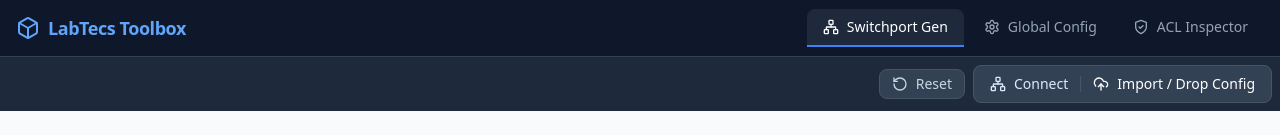
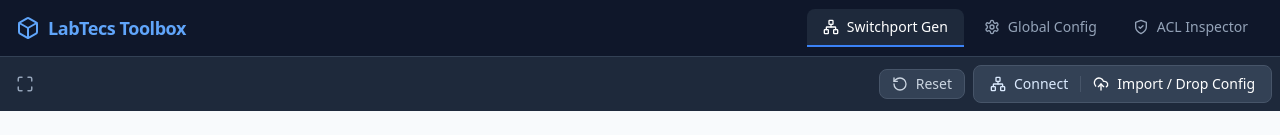
Before and after one commit to labtecs/cisco-config-gen, a React (Vite) app: page / in a window 1280 px wide. Shown: the top 135 px of the page. Built offline with nearby package versions, Linux system fonts and the light colour scheme.

Commit message:
Optionl large UI

```diff
--- a/server.js
+++ b/server.js
@@ -72,7 +72,7 @@ app.post('/api/connect', (req, res) => {
         port: parseInt(port),
         username: username,
         password: password,
-        readyTimeout: 20000, // Increase timeout for slower devices
+        readyTimeout: 60000, // Increase timeout significantly for large stacks
         // Ciphers often needed for older Cisco Switches:
         algorithms: {
             kex: [
--- a/src/components/Layout/GlobalHeader.jsx
+++ b/src/components/Layout/GlobalHeader.jsx
@@ -1,11 +1,28 @@
 import React from 'react';
-import { UploadCloud, Network, ArrowDown, RotateCcw } from 'lucide-react';
+import { UploadCloud, Network, ArrowDown, RotateCcw, Maximize, Minimize } from 'lucide-react';
+import { useAppConfig } from '../../context/ConfigContext';
 
 export default function GlobalHeader({ onUpload, dragActive, showSshButton, onToggleConnect, isConnectOpen, onReset }) {
+    const { settings, toggleLayoutMode } = useAppConfig();
+
+    const headerContainerClass = settings.layout.mode === 'full-width'
+        ? "w-full mx-auto flex justify-between items-center gap-2 px-4"
+        : "max-w-7xl mx-auto flex justify-between items-center gap-2";
+
     return (
         <>
             <header className="bg-slate-800 text-white p-2 sticky top-[56px] z-50">
-                <div className="max-w-7xl mx-auto flex justify-end items-center gap-2">
+                <div className={headerContainerClass}>
+                    {/* Layout Toggle Button */}
+                    <button
+                        onClick={toggleLayoutMode}
+                        className="p-2 rounded-lg hover:bg-slate-700 transition-colors text-slate-400 hover:text-white"
+                        title={settings.layout.mode === 'standard' ? 'Full-Width Ansicht' : 'Standard Ansicht'}
+                    >
+                        {settings.layout.mode === 'standard' ? <Maximize size={18} /> : <Minimize size={18} />}
+                    </button>
+
+                    <div className="flex items-center gap-2">
                         <button
                             onClick={onReset}
                             className="flex items-center gap-2 px-3 py-1 bg-slate-700 hover:bg-red-600 rounded-lg border border-slate-600 text-sm font-medium transition-colors text-slate-300 hover:text-white"
@@ -37,6 +54,7 @@ export default function GlobalHeader({ onUpload, dragActive, showSshButton, onTo
                             </label>
                         </div>
                     </div>
+                </div>
             </header>
 
             {dragActive && (
--- a/src/components/Tools/ConfigGen.jsx
+++ b/src/components/Tools/ConfigGen.jsx
@@ -3,21 +3,28 @@ import { CheckSquare, Zap, Shield, FastForward, Phone, Power, Filter, Activity,
 import MaintenanceModal from './MaintenanceModal';
 // Components & Hooks
 import { useCiscoGen } from '../../hooks/Cisco/useCiscoGen.js';
+import { useAppConfig } from '../../context/ConfigContext.jsx'; // Import the new hook
 import SwitchVisualizer from '../Visualizer/SwitchVisualizer';
 import GlobalSettings from '../Controls/GlobalSettings';
 import ConfigPreview from '../Editor/ConfigPreview';
 import SinglePortEditor from '../Editor/SinglePortEditor';
 import MultiPortEditor from '../Editor/MultiPortEditor';
-import PortChannelEditor from '../Editor/PortChannelEditor'; // Import the new component
+import PortChannelEditor from '../Editor/PortChannelEditor';
 
 export default function ConfigGen({ fileContent }) {
     const APP_VERSION = "v4.0";
     const logic = useCiscoGen({ fileContent });
+    const { settings } = useAppConfig(); // Use the config hook
     const [showMaintenance, setShowMaintenance] = React.useState(false);
+
+    // Determine layout classes based on settings
+    const mainContainerClass = settings.layout.mode === 'full-width'
+        ? "w-full p-4 md:p-6 space-y-8"
+        : "max-w-7xl mx-auto p-4 md:p-6 space-y-8";
 
     return (
         <div className="min-h-screen bg-slate-50 text-slate-800 font-sans pb-32 relative">
-            <main className="max-w-7xl mx-auto p-4 md:p-6 space-y-8">
+            <main className={mainContainerClass}>
                      {/* CONTROLS */}
                     <GlobalSettings
                         stackMembers={logic.stackMembers} setStackMembers={logic.setStackMembers}
--- /dev/null
+++ b/src/config/appSettings.js
@@ -0,0 +1,14 @@
+/**
+ * Zentrale Konfigurationsdatei für die Anwendung.
+ * Hier werden Standardwerte definiert, ähnlich einer config.ini.
+ */
+export const defaultSettings = {
+  layout: {
+    // Optionen: 'standard' (zentriert, max-width) oder 'full-width' (ganzer Bildschirm)
+    mode: 'standard',
+  },
+  ui: {
+    showSidebar: true,
+    theme: 'light' // Vorbereitung für Dark Mode
+  }
+};
--- /dev/null
+++ b/src/context/ConfigContext.jsx
@@ -0,0 +1,52 @@
+import React, { createContext, useContext, useState, useEffect } from 'react';
+import { defaultSettings } from '../config/appSettings';
+
+const ConfigContext = createContext();
+
+export const ConfigProvider = ({ children }) => {
+  // State mit Lazy Initialization aus localStorage laden
+  const [settings, setSettings] = useState(() => {
+    try {
+      const stored = localStorage.getItem('cisco_app_config');
+      return stored ? { ...defaultSettings, ...JSON.parse(stored) } : defaultSettings;
+    } catch (error) {
+      console.error("Fehler beim Laden der Konfiguration:", error);
+      return defaultSettings;
+    }
+  });
+
+  // Speichern bei Änderungen
+  useEffect(() => {
+    localStorage.setItem('cisco_app_config', JSON.stringify(settings));
+  }, [settings]);
+
+  /**
+   * Ändert den Layout-Modus
+   * @param {'standard'|'full-width'} mode
+   */
+  const setLayoutMode = (mode) => {
+    setSettings(prev => ({
+      ...prev,
+      layout: { ...prev.layout, mode }
+    }));
+  };
+
+  const toggleLayoutMode = () => {
+    const newMode = settings.layout.mode === 'standard' ? 'full-width' : 'standard';
+    setLayoutMode(newMode);
+  };
+
+  const value = {
+    settings,
+    setLayoutMode,
+    toggleLayoutMode
+  };
+
+  return (
+    <ConfigContext.Provider value={value}>
+      {children}
+    </ConfigContext.Provider>
+  );
+};
+
+export const useAppConfig = () => useContext(ConfigContext);
--- a/src/hooks/Cisco/useConfigParsing.js
+++ b/src/hooks/Cisco/useConfigParsing.js
@@ -121,7 +121,16 @@ export function useConfigParsing() {
                 }
                 else if (trimmed.includes('switchport mode trunk')) { currentInterface.mode = 'trunk'; currentInterface.includeInConfig = true; }
                 else if (trimmed.includes('switchport access vlan')) { currentInterface.accessVlan = trimmed.split('vlan ')[1]?.split(/\s+/)[0] ?? ''; currentInterface.includeInConfig = true; }
-                else if (trimmed.includes('switchport trunk allowed vlan')) { currentInterface.trunkVlans = trimmed.replace('switchport trunk allowed vlan ', '').replace(/^add\s+/, ''); currentInterface.includeInConfig = true; }
+                else if (trimmed.includes('switchport trunk allowed vlan')) {
+                    const vlanPart = trimmed.replace('switchport trunk allowed vlan ', '').trim();
+                    if (vlanPart.startsWith('add ')) {
+                        const newVlans = vlanPart.replace('add ', '').trim();
+                        currentInterface.trunkVlans = currentInterface.trunkVlans ? `${currentInterface.trunkVlans},${newVlans}` : newVlans;
+                    } else {
+                        currentInterface.trunkVlans = vlanPart;
+                    }
+                    currentInterface.includeInConfig = true;
+                }
                 else if (trimmed.includes('spanning-tree portfast')) { currentInterface.portfast = true; currentInterface.includeInConfig = true; }
                 else if (trimmed.includes('switchport voice vlan')) { currentInterface.voiceVlan = trimmed.split('vlan ')[1]?.split(/\s+/)[0] ?? ''; currentInterface.includeInConfig = true; }
                 else if (trimmed === 'shutdown') { currentInterface.noShutdown = false; }
--- a/src/main.jsx
+++ b/src/main.jsx
@@ -2,9 +2,12 @@ import React from 'react'
 import ReactDOM from 'react-dom/client'
 import App from './App.jsx'
 import './index.css'
+import { ConfigProvider } from './context/ConfigContext.jsx'
 
 ReactDOM.createRoot(document.getElementById('root')).render(
   <React.StrictMode>
-    <App />
+    <ConfigProvider>
+      <App />
+    </ConfigProvider>
   </React.StrictMode>,
 )
```
Lines whose indentation alone changed are shown as unchanged.
